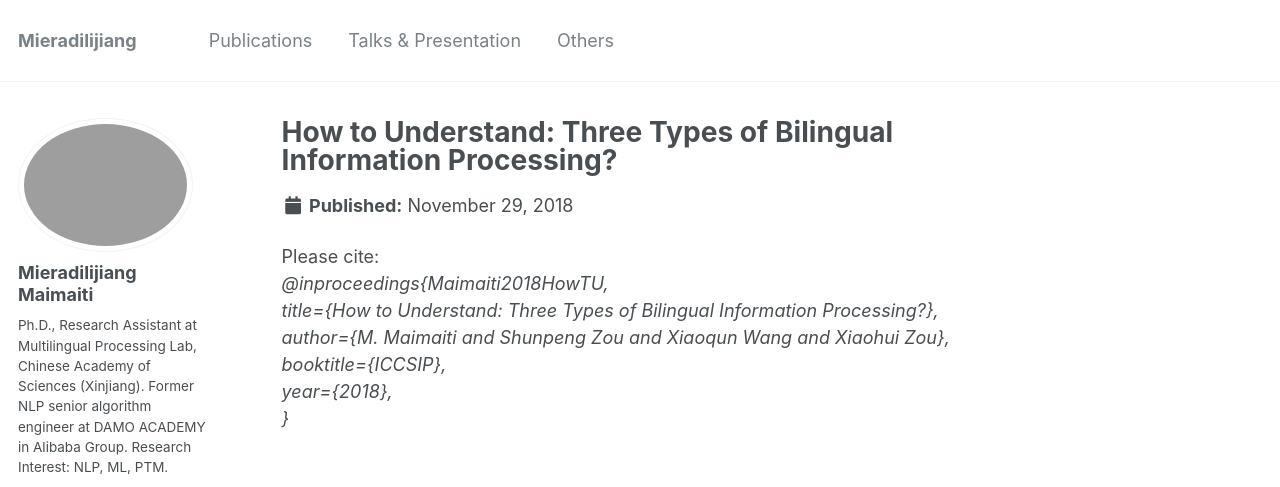
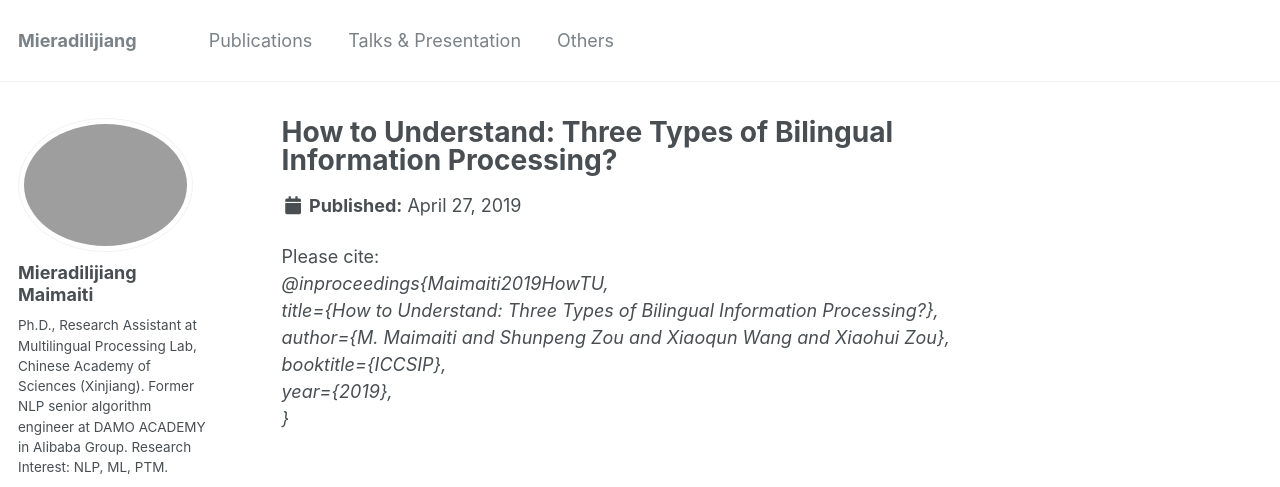
Before and after one commit to miradel51/miradel51.github.io, a Jekyll site: the page built from _publications/2018_iccssp_three_lan.md, in a window 1280 px wide and 900 px high. Shown: the top 487 px of the window. Built offline with Jekyll 4.4.1, drawn with Linux system fonts in a browser that asks for light colours; some web fonts are replaced.

Commit message:
Update 2018_iccssp_three_lan.md
revised the published time

```diff
--- a/_publications/2018_iccssp_three_lan.md
+++ b/_publications/2018_iccssp_three_lan.md
@@ -3,17 +3,17 @@ title: "How to Understand: Three Types of Bilingual Information Processing?"
 collection: publications
 permalink: /publication/2018_iccssp_three_lan
 excerpt: ''
-date: 2018-11-29
+date: 2019-04-27
 author: <b>Mieradilijiang Maimaiti</b>, Shunpeng Zou*, Xiaoqun Wang, Xiaohui Zou
 conference: In International Conference on Cognitive Systems and Signal Processing <b>(ICCSSP, 2018)</b> (*=equal contribution) (Long oral paper)
 venue: ''
 paperurl: 'https://link.springer.com/chapter/10.1007%2F978-981-13-7986-4_1'
 citation: '<br>
-@inproceedings{Maimaiti2018HowTU,<br>
+@inproceedings{Maimaiti2019HowTU,<br>
   title={How to Understand: Three Types of Bilingual Information Processing?},<br>
   author={M. Maimaiti and Shunpeng Zou and Xiaoqun Wang and Xiaohui Zou},<br>
   booktitle={ICCSIP},<br>
-  year={2018},<br>
+  year={2019},<br>
 }'
 
 
```
